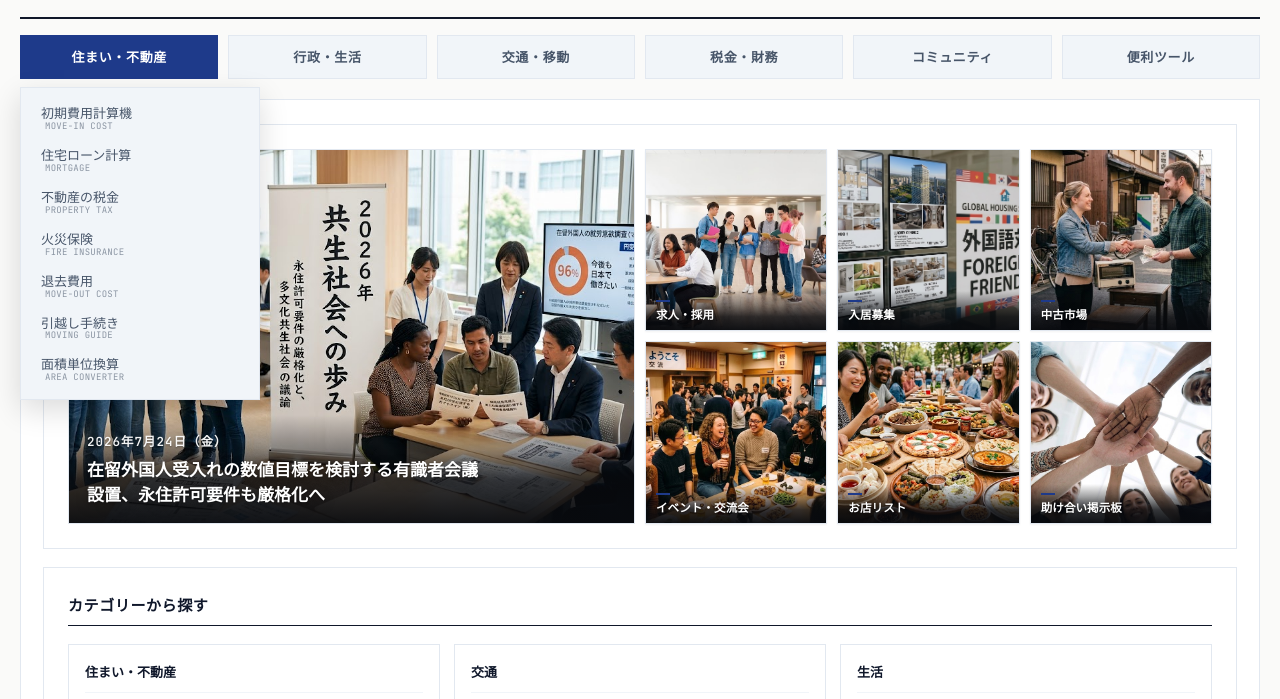
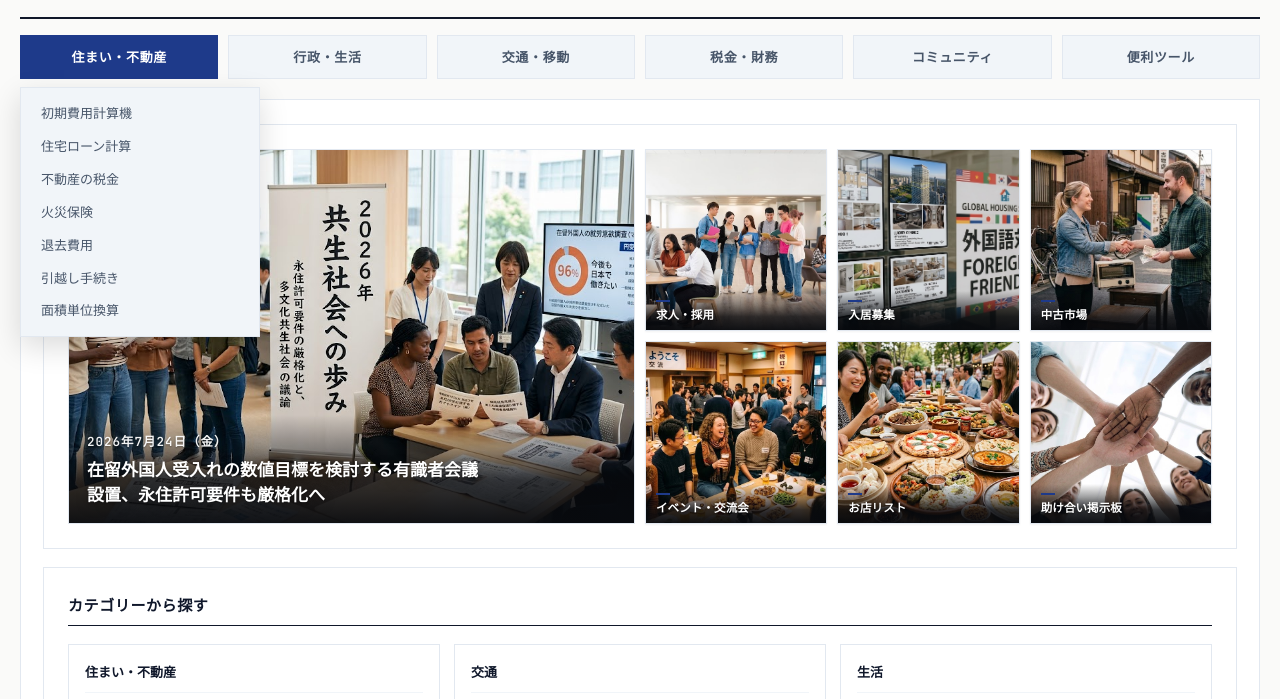
Before and after one commit to Syou-jp/Astro-test, an Astro site: page /ja/home in a window 1280 px wide. Both pictures are taken after a click on the button "住まい・不動産". Shown: the part 75-774 px from the top of the page. Built offline with nearby package versions, Linux system fonts and the light colour scheme; Astro itself is replaced by a stand-in of ours.

Commit message:
Remove English subtitles from nav menu (JP-only page)

```diff
--- a/src/layouts/BaseLayout.astro
+++ b/src/layouts/BaseLayout.astro
@@ -88,7 +88,7 @@ const alternateUrls = ENABLED_LOCALES.map((alternateLocale) => ({
             <div class="tab-group-tabs" id={`navcat-${i}-panel`} role="menu" aria-labelledby={`navcat-${i}-btn`}>
               {group.tabs.map((tab) => (
                 <a class:list={["doc-tab", activeId === tab.id && "active"]} href={localePath(currentLocale.code, tab.slug)} role="menuitem">
-                  <span class="tab-text">{tab.text}<small>{tab.small}</small></span>
+                  <span class="tab-text">{tab.text}</span>
                 </a>
               ))}
             </div>
```
